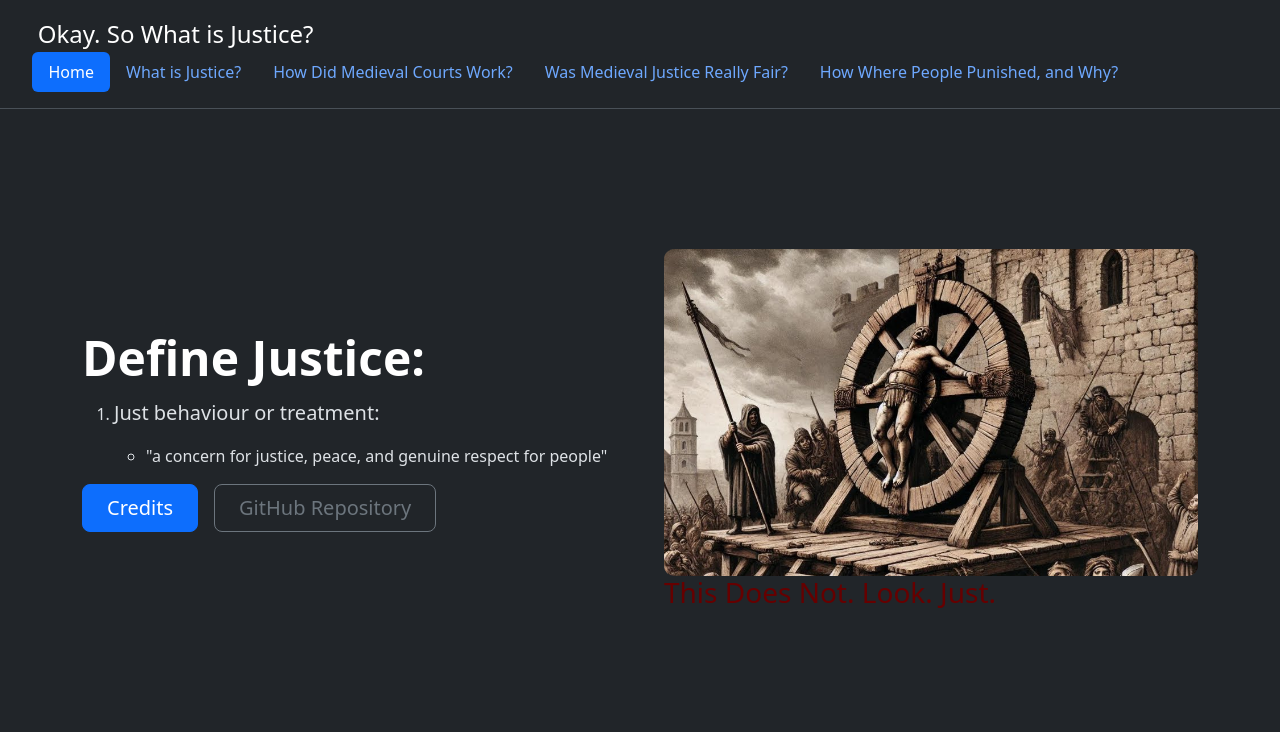
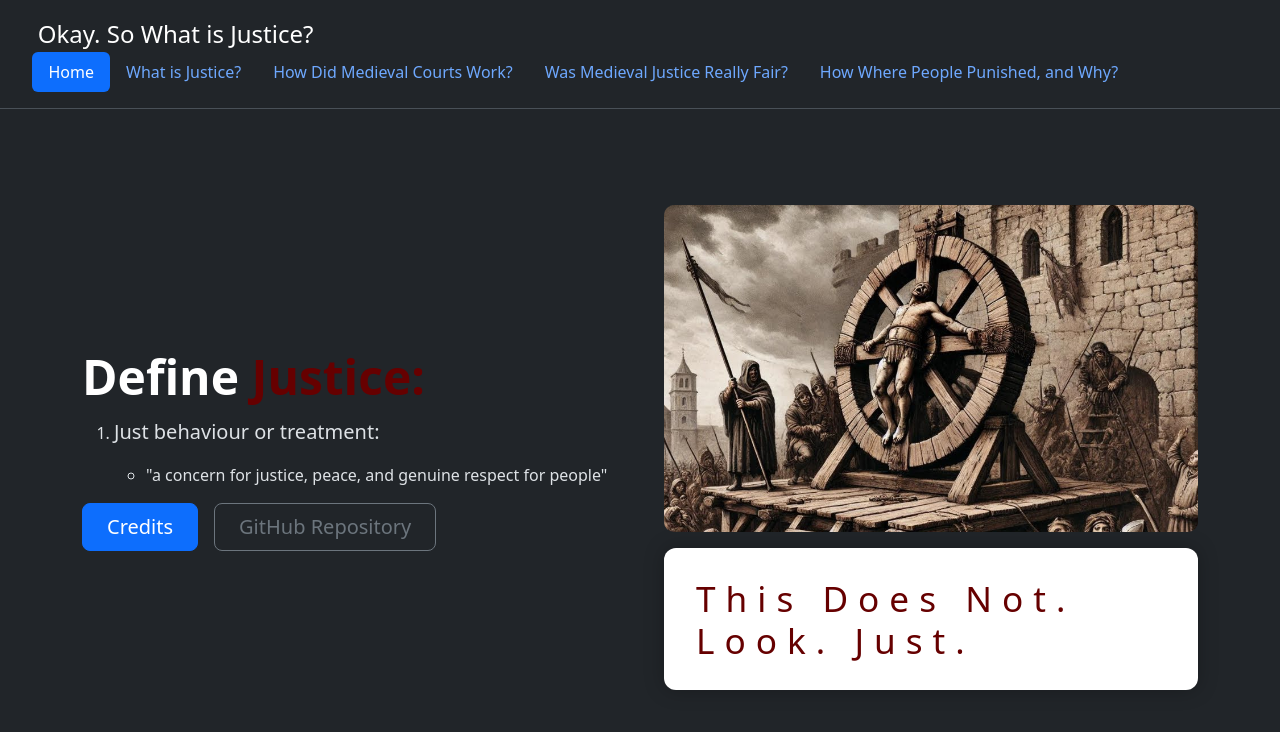
Before and after one commit to methecoderyeah/There-Will-Be-Wolves, a Flask app: page / in a window 1280 px wide. Shown: the top 732 px of the page. Run offline with Flask 3, Linux system fonts and the light colour scheme.

Commit message:
I lied, I'm seeing you again. Made the formatt nicer, also renamed a file and added animations for loading webpages.

```diff
--- a/templates/base.html
+++ b/templates/base.html
@@ -6,6 +6,15 @@
     <style>
         p {
             font-size: 1.1rem;
+        }
+
+        body {
+            animation: fadeIn 0.6s ease-out;
+        }
+
+        @keyframes fadeIn {
+            from { opacity: 0; transform: translateY(-30px); }
+            to   { opacity: 1; transform: translateY(0); }
         }
     </style>
     {% block head %}
--- a/templates/index.html
+++ b/templates/index.html
@@ -1,7 +1,6 @@
 {% extends "base.html" %}
 {% block head %}
 <title>Welcome</title>
-
 <style>
    .center-grid {
    display: grid;
@@ -10,20 +9,40 @@
    .content-area {
    height: calc(100vh - 200px);
    }
+   .define-title {
+   font-size: 2.2rem;
+   font-weight: 300;
+   letter-spacing: 10px;
+   color: #990000;
+   margin-top: 1rem;
+   }
+   .highlight {
+   color: #660000;
+   }
+    .highlight_box {
+        background: rgb(255, 255, 255);
+        padding: 1.8rem 2rem;
+        border-radius: 12px;
+        backdrop-filter: blur(4px);
+        box-shadow: 0 0 20px rgba(0,0,0,0.25);
+        margin-top: 1rem;
+    }
 </style>
 {% endblock %}
-
 {% block content %}
-<div class="row flex-lg-row-reverse align-items-center g-5 py-5 background-image center-grid content-area">
+<div class="row flex-lg-row-reverse align-items-center g-5 py-5 center-grid content-area">
    <div class="col-10 col-sm-8 col-lg-6">
       <img src="/static/medieval_justice.png" class="d-block mx-lg-auto img-fluid" alt="Is This Really Just?" width="700" height="500" loading="lazy" style="border-radius: 10px;">
-        <h3 style="color: #660000;">This Does Not. Look. Just.</h3>
+      <h3 class="define-title highlight_box" style="color: #660000;">This Does Not. Look. Just.</h3>
    </div>
    <div class="col-lg-6">
-        <h1 class="display-5 fw-bold text-body-emphasis lh-1 mb-3">Define Justice:</h1>
+      <h1 class="display-5 fw-bold text-body-emphasis lh-1 mb-3">Define <span class="highlight">Justice:</span></h1>
       <ol>
          <li>
-                <p class="lead">Just behaviour or treatment:<ul><li>"a concern for justice, peace, and genuine respect for people"</p></li></ul>
+            <p class="lead">Just behaviour or treatment:</p>
+            <ul>
+               <li>"a concern for justice, peace, and genuine respect for people"</li>
+            </ul>
          </li>
       </ol>
       <div class="d-grid gap-2 d-md-flex justify-content-md-start">
```
Also changed, not shown: flask_app.py (renamed from main.py). Lines whose indentation alone changed are shown as unchanged.
